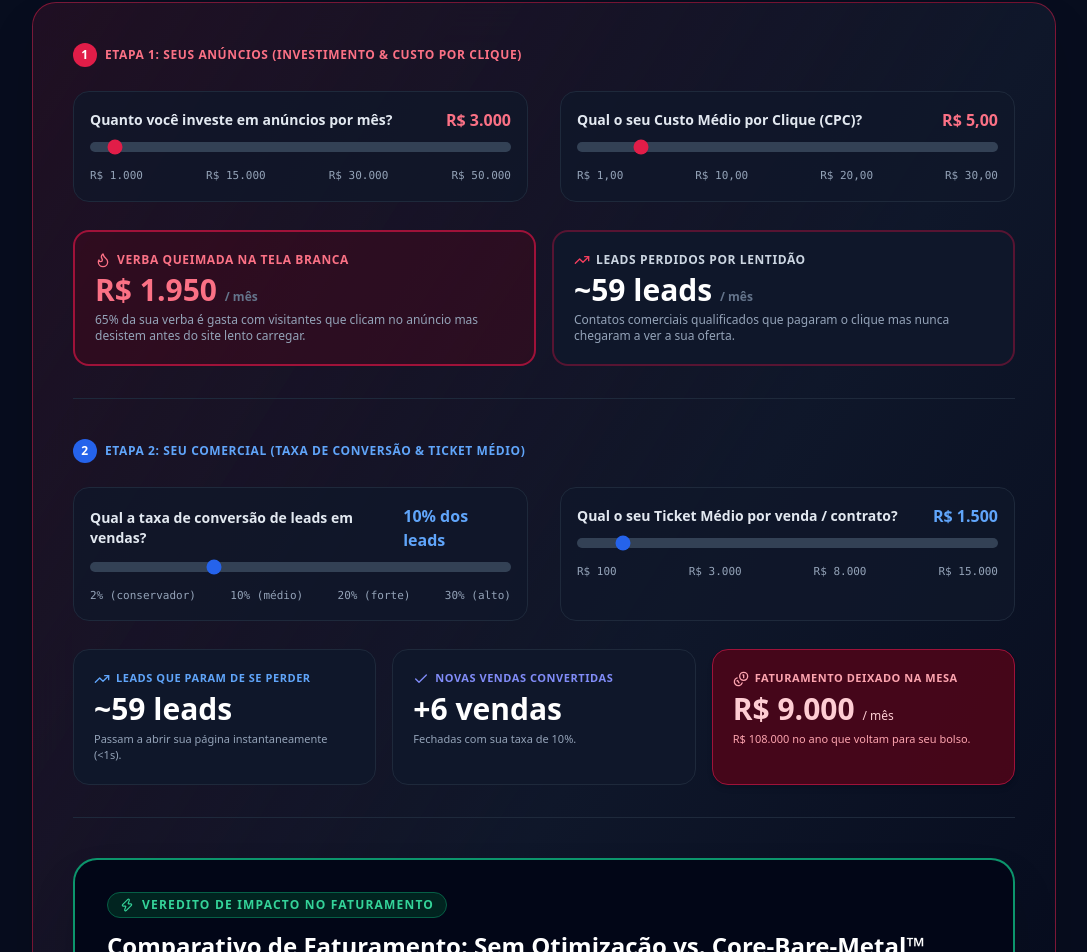
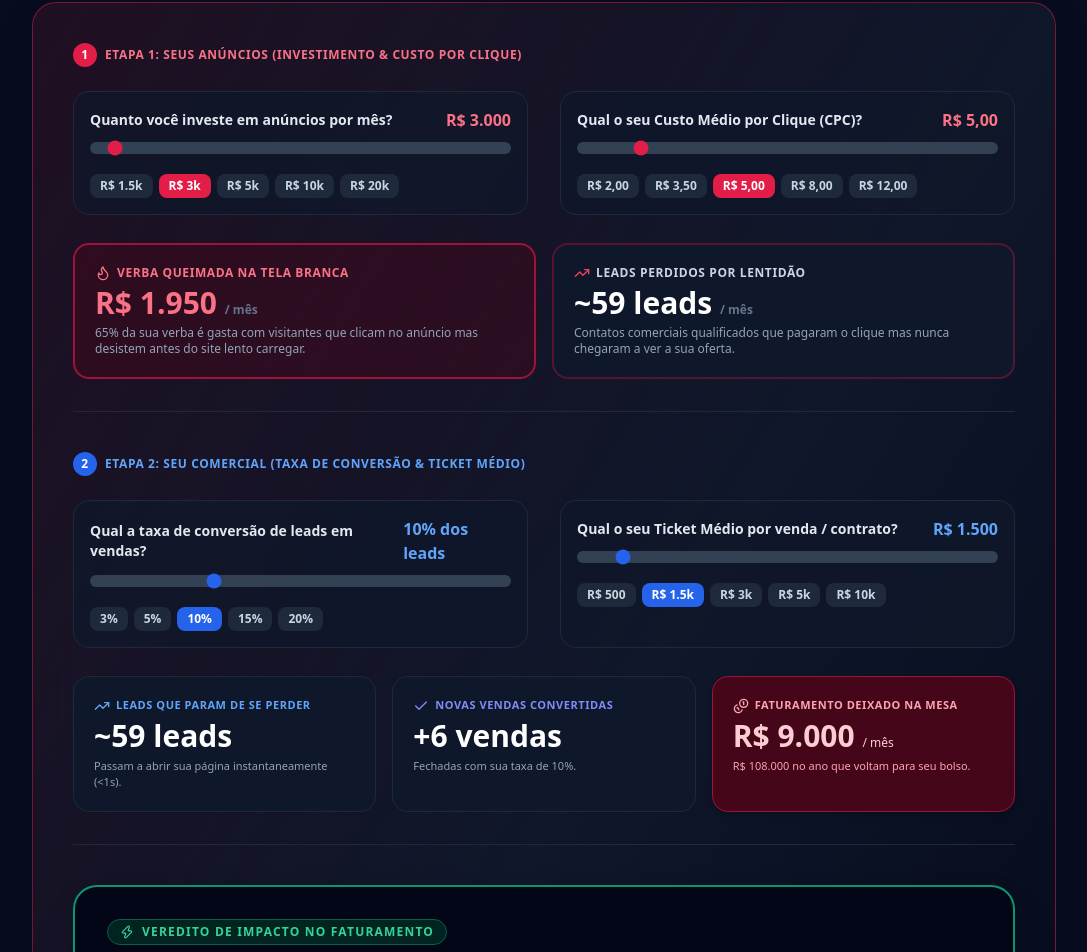
Before and after one commit to rogeriomaciel/rogeriomaciel, a React (Vite) app: page / in a window 1280 px wide. Shown: the part 4596-5548 px from the top of the page, without its empty margins (96-1183 px from the left). Built offline with nearby package versions, Linux system fonts and the light colour scheme.

Commit message:
feat(mobile-first): barra de conversão fixa no polegar e presets de toque rápido na calculadora

```diff
--- a/src/App.tsx
+++ b/src/App.tsx
@@ -129,7 +129,7 @@ export default function App() {
   ];
 
   return (
-    <div className="min-h-screen bg-slate-50 dark:bg-slate-950 text-slate-900 dark:text-slate-100 flex flex-col font-sans selection:bg-blue-600 selection:text-white transition-colors duration-200">
+    <div className="min-h-screen bg-slate-50 dark:bg-slate-950 text-slate-900 dark:text-slate-100 flex flex-col font-sans selection:bg-blue-600 selection:text-white transition-colors duration-200 pb-20 md:pb-0">
       {/* NAVBAR */}
       <header className="sticky top-0 z-50 glass-nav border-b border-slate-200/80 dark:border-slate-800/80 backdrop-blur-md bg-white/90 dark:bg-slate-950/90">
         <div className="max-w-7xl mx-auto px-4 sm:px-6 lg:px-8 h-18 sm:h-20 flex items-center justify-between gap-4">
@@ -651,13 +651,23 @@ export default function App() {
                     step="500"
                     value={monthlyAdSpend}
                     onChange={(e) => setMonthlyAdSpend(Number(e.target.value))}
-                    className="w-full h-2.5 bg-slate-200 dark:bg-slate-700 rounded-lg appearance-none cursor-pointer accent-rose-600"
+                    className="w-full h-3 bg-slate-200 dark:bg-slate-700 rounded-lg appearance-none cursor-pointer accent-rose-600 touch-manipulation"
                   />
-                  <div className="flex justify-between text-[11px] text-slate-500 dark:text-slate-400 font-mono">
-                    <span>R$ 1.000</span>
-                    <span>R$ 15.000</span>
-                    <span>R$ 30.000</span>
-                    <span>R$ 50.000</span>
+                  {/* Presets de Toque Rápido para Celular */}
+                  <div className="flex flex-wrap gap-1.5 pt-1">
+                    {[1500, 3000, 5000, 10000, 20000].map((val) => (
+                      <button
+                        key={val}
+                        type="button"
+                        onClick={() => setMonthlyAdSpend(val)}
+                        className={`px-2.5 py-1 text-xs rounded-lg font-semibold transition active:scale-95 ${monthlyAdSpend === val
+                            ? 'bg-rose-600 text-white shadow-sm'
+                            : 'bg-slate-100 dark:bg-slate-800 text-slate-600 dark:text-slate-300 hover:bg-slate-200 dark:hover:bg-slate-700'
+                          }`}
+                      >
+                        R$ {val >= 1000 ? `${val / 1000}k` : val}
+                      </button>
+                    ))}
                   </div>
                 </div>
 
@@ -679,13 +689,23 @@ export default function App() {
                     step="0.5"
                     value={costPerClick}
                     onChange={(e) => setCostPerClick(Number(e.target.value))}
-                    className="w-full h-2.5 bg-slate-200 dark:bg-slate-700 rounded-lg appearance-none cursor-pointer accent-rose-600"
+                    className="w-full h-3 bg-slate-200 dark:bg-slate-700 rounded-lg appearance-none cursor-pointer accent-rose-600 touch-manipulation"
                   />
-                  <div className="flex justify-between text-[11px] text-slate-500 dark:text-slate-400 font-mono">
-                    <span>R$ 1,00</span>
-                    <span>R$ 10,00</span>
-                    <span>R$ 20,00</span>
-                    <span>R$ 30,00</span>
+                  {/* Presets de Toque Rápido para Celular */}
+                  <div className="flex flex-wrap gap-1.5 pt-1">
+                    {[2.0, 3.5, 5.0, 8.0, 12.0].map((val) => (
+                      <button
+                        key={val}
+                        type="button"
+                        onClick={() => setCostPerClick(val)}
+                        className={`px-2.5 py-1 text-xs rounded-lg font-semibold transition active:scale-95 ${costPerClick === val
+                            ? 'bg-rose-600 text-white shadow-sm'
+                            : 'bg-slate-100 dark:bg-slate-800 text-slate-600 dark:text-slate-300 hover:bg-slate-200 dark:hover:bg-slate-700'
+                          }`}
+                      >
+                        R$ {val.toFixed(2).replace('.', ',')}
+                      </button>
+                    ))}
                   </div>
                 </div>
               </div>
@@ -751,13 +771,23 @@ export default function App() {
                     step="1"
                     value={leadToSaleRate}
                     onChange={(e) => setLeadToSaleRate(Number(e.target.value))}
-                    className="w-full h-2.5 bg-slate-200 dark:bg-slate-700 rounded-lg appearance-none cursor-pointer accent-blue-600"
+                    className="w-full h-3 bg-slate-200 dark:bg-slate-700 rounded-lg appearance-none cursor-pointer accent-blue-600 touch-manipulation"
                   />
-                  <div className="flex justify-between text-[11px] text-slate-500 dark:text-slate-400 font-mono">
-                    <span>2% (conservador)</span>
-                    <span>10% (médio)</span>
-                    <span>20% (forte)</span>
-                    <span>30% (alto)</span>
+                  {/* Presets de Toque Rápido para Celular */}
+                  <div className="flex flex-wrap gap-1.5 pt-1">
+                    {[3, 5, 10, 15, 20].map((val) => (
+                      <button
+                        key={val}
+                        type="button"
+                        onClick={() => setLeadToSaleRate(val)}
+                        className={`px-2.5 py-1 text-xs rounded-lg font-semibold transition active:scale-95 ${leadToSaleRate === val
+                            ? 'bg-blue-600 text-white shadow-sm'
+                            : 'bg-slate-100 dark:bg-slate-800 text-slate-600 dark:text-slate-300 hover:bg-slate-200 dark:hover:bg-slate-700'
+                          }`}
+                      >
+                        {val}%
+                      </button>
+                    ))}
                   </div>
                 </div>
 
@@ -779,13 +809,23 @@ export default function App() {
                     step="100"
                     value={averageTicket}
                     onChange={(e) => setAverageTicket(Number(e.target.value))}
-                    className="w-full h-2.5 bg-slate-200 dark:bg-slate-700 rounded-lg appearance-none cursor-pointer accent-blue-600"
+                    className="w-full h-3 bg-slate-200 dark:bg-slate-700 rounded-lg appearance-none cursor-pointer accent-blue-600 touch-manipulation"
                   />
-                  <div className="flex justify-between text-[11px] text-slate-500 dark:text-slate-400 font-mono">
-                    <span>R$ 100</span>
-                    <span>R$ 3.000</span>
-                    <span>R$ 8.000</span>
-                    <span>R$ 15.000</span>
+                  {/* Presets de Toque Rápido para Celular */}
+                  <div className="flex flex-wrap gap-1.5 pt-1">
+                    {[500, 1500, 3000, 5000, 10000].map((val) => (
+                      <button
+                        key={val}
+                        type="button"
+                        onClick={() => setAverageTicket(val)}
+                        className={`px-2.5 py-1 text-xs rounded-lg font-semibold transition active:scale-95 ${averageTicket === val
+                            ? 'bg-blue-600 text-white shadow-sm'
+                            : 'bg-slate-100 dark:bg-slate-800 text-slate-600 dark:text-slate-300 hover:bg-slate-200 dark:hover:bg-slate-700'
+                          }`}
+                      >
+                        R$ {val >= 1000 ? `${val / 1000}k` : val}
+                      </button>
+                    ))}
                   </div>
                 </div>
               </div>
@@ -1166,6 +1206,30 @@ export default function App() {
           </div>
         </div>
       </footer>
+
+      {/* ========================================================================= */}
+      {/* BARRA FIXA MOBILE DE CONVERSÃO (Thumb Zone CTA - Apenas Mobile)           */}
+      {/* ========================================================================= */}
+      <div className="md:hidden fixed bottom-0 left-0 right-0 z-40 p-3 bg-white/95 dark:bg-slate-950/95 backdrop-blur-xl border-t border-slate-200/80 dark:border-slate-800/80 shadow-[0_-8px_25px_rgba(0,0,0,0.15)] flex items-center justify-between gap-3 safe-area-pb">
+        <div className="flex flex-col">
+          <span className="text-[11px] font-bold text-slate-900 dark:text-white leading-tight">
+            Perícia Técnica Sem Custo
+          </span>
+          <span className="text-[10px] text-emerald-600 dark:text-emerald-400 font-semibold flex items-center gap-1">
+            <span className="w-1.5 h-1.5 rounded-full bg-emerald-500 animate-pulse"></span>
+            Online no WhatsApp
+          </span>
+        </div>
+        <a
+          href={whatsappUrl}
+          target="_blank"
+          rel="noopener noreferrer"
+          className="flex-1 max-w-[210px] inline-flex items-center justify-center gap-2 py-3 px-4 rounded-xl bg-emerald-500 hover:bg-emerald-400 active:scale-95 text-slate-950 font-black text-xs shadow-lg transition duration-150"
+        >
+          <MessageSquare className="w-4 h-4" />
+          <span>Falar com Rogério</span>
+        </a>
+      </div>
     </div>
   );
 }
```
